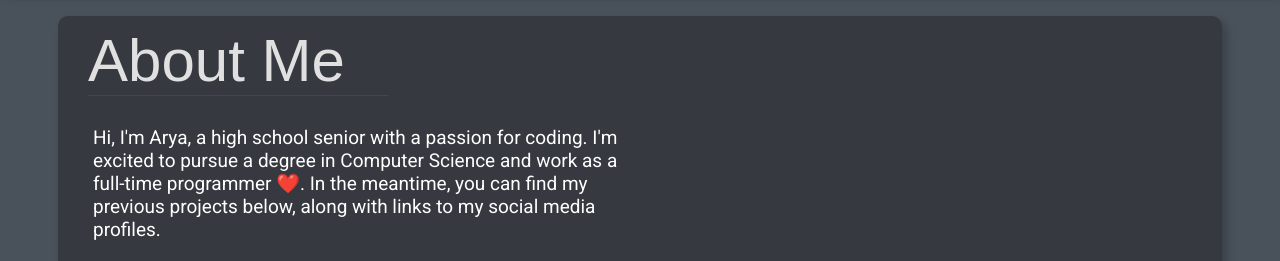
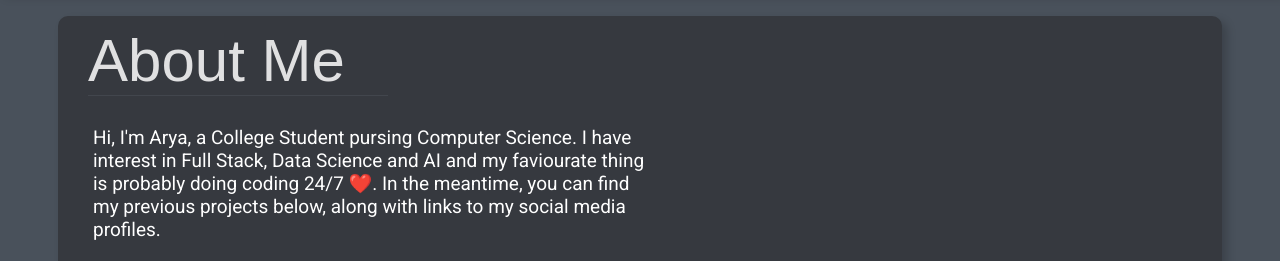
Before and after one commit to Arya4930/Arya, a website: page index.html in a window 1280 px wide. Shown: the part 84-345 px from the top of the page. Drawn offline with nearby package versions, Linux system fonts and the light colour scheme; files whose address does not match are found by name.

Commit message:
Update index.html

```diff
--- a/index.html
+++ b/index.html
@@ -59,8 +59,8 @@
           About Me
         </div>
         <div class="para-1">
-          Hi, I'm Arya, a high school senior with a passion for coding. I'm excited to pursue a degree in Computer Science
-          and work as a full-time programmer ❤️. In the meantime, you can find my previous projects below, along with links
+          Hi, I'm Arya, a College Student pursing Computer Science. I have interest in Full Stack, Data Science and AI
+          and my faviourate thing is probably doing coding 24/7 ❤️. In the meantime, you can find my previous projects below, along with links
           to my social media profiles.
           <br><br>
           <div class="left-section">
```
